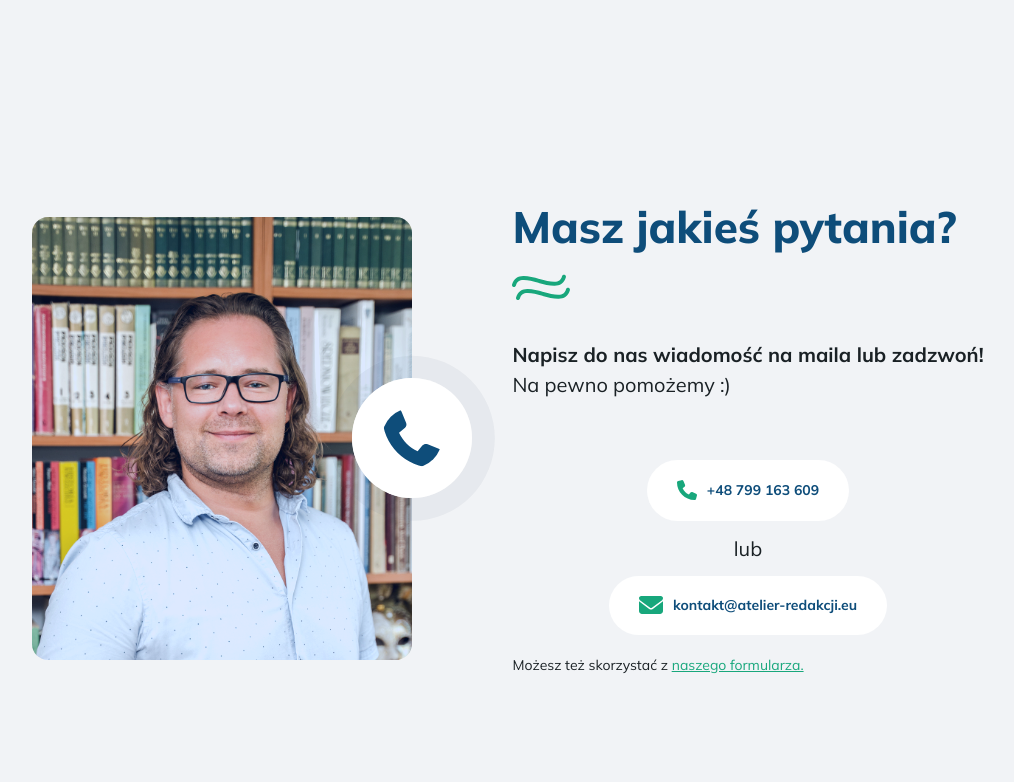
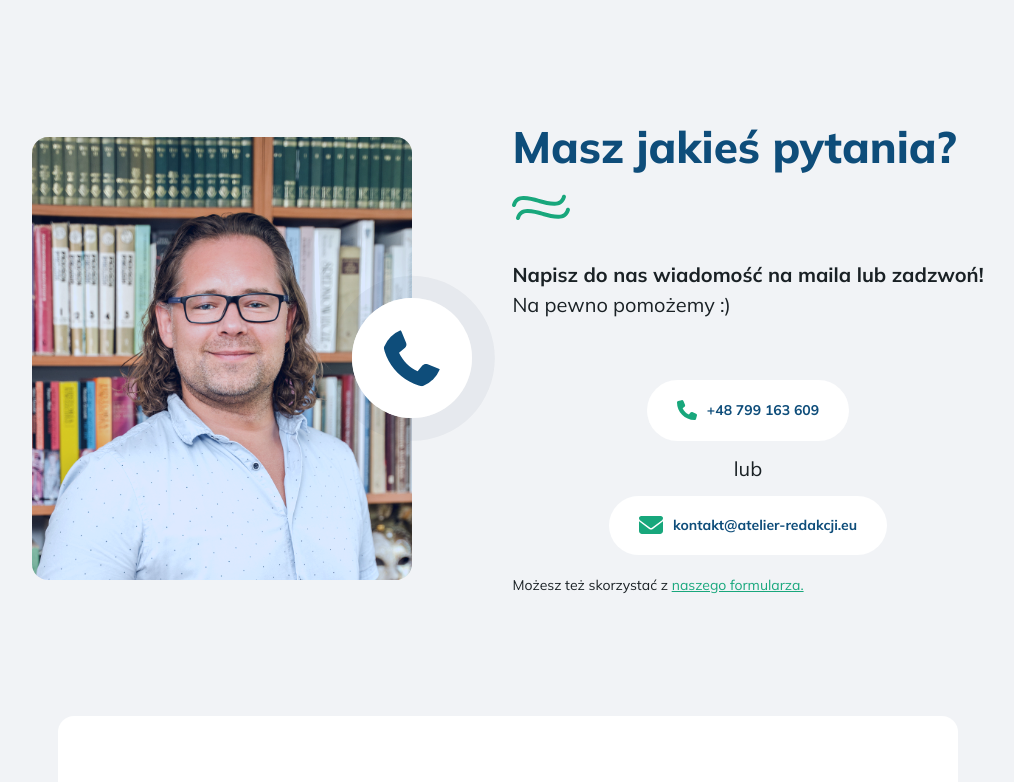
Before and after one commit to szymekSKKJ/atelier_redakcji, a Next.js app: page /faq in a window 1280 px wide. Shown: the part 1712-2494 px from the top of the page, without its empty margins (132-1146 px from the left). Built offline with nearby package versions, Linux system fonts and the light colour scheme.

Commit message:
Fixed bug in section8 and changed margin in some sections

```diff
--- a/src/components/sections/Section10/styles.module.scss
+++ b/src/components/sections/Section10/styles.module.scss
@@ -1,5 +1,5 @@
 .section {
-  margin: 200px auto 0px auto;
+  margin: 120px auto 0px auto;
   display: flex;
   align-items: center;
   padding: 0px 30px 0px 30px;
--- a/src/components/sections/Section11/styles.module.scss
+++ b/src/components/sections/Section11/styles.module.scss
@@ -1,7 +1,7 @@
 .section {
   width: 100%;
   max-width: 1280px;
-  margin: 200px auto 0px auto;
+  margin: 120px auto 0px auto;
   display: flex;
   align-items: center;
   gap: 100px;
--- a/src/components/sections/Section2/styles.module.scss
+++ b/src/components/sections/Section2/styles.module.scss
@@ -2,7 +2,7 @@
   max-width: 1180px;
   display: flex;
   gap: 120px;
-  margin: 200px auto 0px auto;
+  margin: 160px auto 0px auto;
   align-items: center;
   padding: 0px 30px 0px 30px;
 
--- a/src/components/sections/Section3/styles.module.scss
+++ b/src/components/sections/Section3/styles.module.scss
@@ -3,7 +3,7 @@
   display: flex;
   flex-direction: column;
   align-items: center;
-  margin: 200px auto 0px auto;
+  margin: 120px auto 0px auto;
   padding: 100px 20px 100px 20px;
 
   @media screen and (max-width: 425px) {
--- a/src/components/sections/Section4/styles.module.scss
+++ b/src/components/sections/Section4/styles.module.scss
@@ -7,7 +7,7 @@
   display: flex;
   flex-direction: column;
   align-items: center;
-  margin: 200px auto 0px auto;
+  margin: 120px auto 0px auto;
   padding: 0px 20px 0px 20px;
 
   header {
--- a/src/components/sections/Section5/styles.module.scss
+++ b/src/components/sections/Section5/styles.module.scss
@@ -2,7 +2,7 @@
   display: flex;
   flex-direction: column;
   align-items: center;
-  margin: 200px auto 0px auto;
+  margin: 120px auto 0px auto;
   background: linear-gradient(251deg, rgba(52, 195, 152, 0.3) 0.01%, rgba(255, 255, 255, 0) 50.91%, rgba(52, 195, 152, 0) 50.91%),
     linear-gradient(71deg, rgba(5, 39, 63, 0.4) 0.01%, rgba(5, 39, 63, 0) 29.04%), linear-gradient(0deg, rgba(10, 52, 82, 0.8) 0%, rgba(10, 52, 82, 0.8) 100%),
     linear-gradient(180deg, #fff 0.02%, rgba(255, 255, 255, 0) 33.77%),
--- a/src/components/sections/Section6/styles.module.scss
+++ b/src/components/sections/Section6/styles.module.scss
@@ -1,5 +1,5 @@
 .section {
-  margin: 200px auto 0px auto;
+  margin: 120px auto 0px auto;
   display: flex;
   flex-direction: column;
   align-items: center;
--- a/src/components/sections/Section7/styles.module.scss
+++ b/src/components/sections/Section7/styles.module.scss
@@ -1,5 +1,5 @@
 .section {
-  margin: 200px auto 0px auto;
+  margin: 120px auto 0px auto;
   display: flex;
   flex-direction: column;
   align-items: center;
--- a/src/components/sections/Section8/Section8.tsx
+++ b/src/components/sections/Section8/Section8.tsx
@@ -71,12 +71,20 @@ const Section8 = () => {
           return (
             <div key={id}>
               <input type="checkbox" id={`${id}`} hidden />
-              <details open>
+              <details data-is-open={"false"} open>
                 <summary
                   onClick={(event) => {
                     const contentElement = event.currentTarget.nextSibling as HTMLElement;
+                    const currentElement = event.currentTarget as HTMLElement;
 
-                    sectionRef.current?.style.setProperty("--question-summary-max-height", `${100 + contentElement.getBoundingClientRect().height}px`);
+                    if (currentElement.parentElement!.dataset.isOpen === "false") {
+                      currentElement.parentElement!.style.maxHeight = `${100 + contentElement.getBoundingClientRect().height}px`;
+
+                      currentElement.parentElement!.dataset.isOpen = "true";
+                    } else {
+                      currentElement.parentElement!.style.maxHeight = `100px`;
+                      currentElement.parentElement!.dataset.isOpen = "false";
+                    }
                   }}>
                   <label htmlFor={`${id}`}>{question}</label>
                 </summary>
--- a/src/components/sections/Section8/styles.module.scss
+++ b/src/components/sections/Section8/styles.module.scss
@@ -4,8 +4,6 @@
   flex-direction: column;
   align-items: center;
   padding: 0px 30px 0px 30px;
-
-  --question-summary-max-height: 200px;
 
   header {
     display: flex;
@@ -48,7 +46,7 @@
     gap: 20px;
 
     input:checked + details {
-      max-height: var(--question-summary-max-height);
+      max-height: 200px;
     }
 
     input:checked + details label::after {
--- a/src/components/sections/Section9/styles.module.scss
+++ b/src/components/sections/Section9/styles.module.scss
@@ -1,5 +1,5 @@
 .section {
-  margin: 200px auto 0px auto;
+  margin: 120px auto 0px auto;
   display: flex;
   flex-direction: column;
   align-items: center;
```
